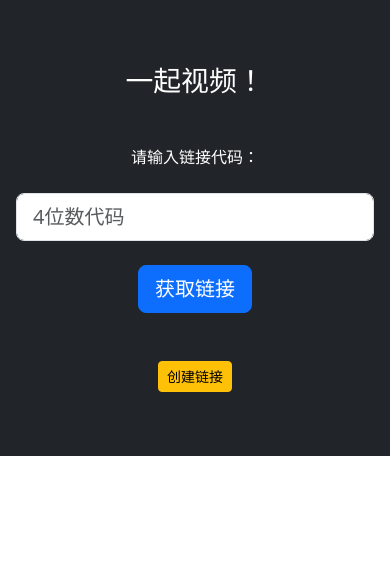
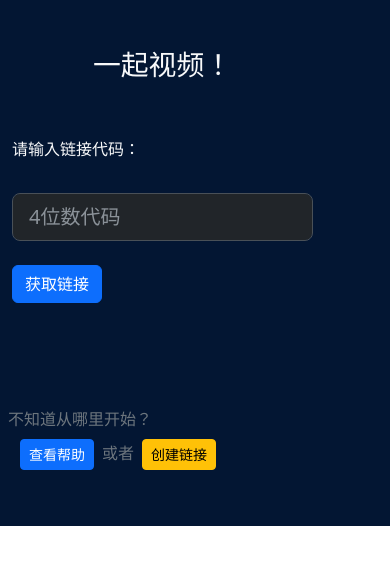
Before and after one commit to CandiceZFish-XYZ/share-link-app, a Next.js app: page / in a window 390 px wide. Shown: the top 564 px of the page. Built offline with nearby package versions, Linux system fonts and the light colour scheme.

Commit message:
react-bootstrap for instructionModal

```diff
--- a/package.json
+++ b/package.json
@@ -18,9 +18,9 @@
     "@trpc/next": "^10.26.0",
     "@trpc/react-query": "^10.26.0",
     "@trpc/server": "^10.26.0",
-    "bootstrap": "^5.3.1",
     "next": "^13.4.2",
     "react": "18.2.0",
+    "react-bootstrap": "^2.9.1",
     "react-dom": "18.2.0",
     "superjson": "1.12.2",
     "zod": "^3.21.4"
--- a/src/pages/_app.tsx
+++ b/src/pages/_app.tsx
@@ -1,7 +1,9 @@
 import { type AppType } from "next/app";
-import "~/styles/bootstrap.min.css";
 import Head from "next/head";
 import { ClerkProvider } from "@clerk/nextjs";
+import Container from "react-bootstrap/Container";
+import Row from "react-bootstrap/Row";
+import Col from "react-bootstrap/Col";
 
 const MyApp: AppType = ({ Component, pageProps }) => {
   return (
@@ -10,15 +12,27 @@ const MyApp: AppType = ({ Component, pageProps }) => {
         <title>宝子链接</title>
         <meta charSet="UTF-8" />
         <meta name="description" content="Generated by create-t3-app" />
+        <link
+          rel="stylesheet"
+          href="https://cdn.jsdelivr.net/npm/bootstrap@5.3.0/dist/css/bootstrap.min.css"
+          integrity="sha384-9ndCyUaIbzAi2FUVXJi0CjmCapSmO7SnpJef0486qhLnuZ2cdeRhO02iuK6FUUVM"
+          crossOrigin="anonymous"
+        />
         {/* <link rel="stylesheet" type="text/css" href="custom.css" /> */}
         <link rel="icon" href="/favicon.ico" />
       </Head>
       <ClerkProvider {...pageProps}>
-        <div className="d-flex text-center text-bg-dark">
-          <div className="cover-container d-flex w-100 h-100 p-3 mx-auto flex-column m-5">
-            <Component {...pageProps} />
-          </div>
-        </div>
+        <Container
+          fluid
+          data-bs-theme="dark"
+          className="bg-primary-subtle text-light py-5"
+        >
+          <Row className="justify-content-md-center">
+            <Col xs={10} lg={8}>
+              <Component {...pageProps} />
+            </Col>
+          </Row>
+        </Container>
       </ClerkProvider>
     </>
   );
--- a/src/pages/index.tsx
+++ b/src/pages/index.tsx
@@ -3,8 +3,18 @@ import { formatDate } from "~/utils/helper";
 import { type UrlLink, type ApiResult } from "~/types/types";
 import Loading from "~/components/Loading";
 import Link from "next/link";
+import Button from "react-bootstrap/Button";
+import Modal from "react-bootstrap/Modal";
+import Col from "react-bootstrap/Col";
+import Row from "react-bootstrap/Row";
+import Form from "react-bootstrap/Form";
 
 export default function Home() {
+  const [show, setShow] = useState(false);
+
+  const handleClose = () => setShow(false);
+  const handleShow = () => setShow(true);
+
   const [linkResult, setLinkResult] = useState<ApiResult<UrlLink>>({
     data: undefined,
     loading: false,
@@ -110,10 +120,13 @@ export default function Home() {
 
   return (
     <main id="home">
-      <div className="mb-5">
-        <h1 className="title">一起视频！</h1>
-      </div>
-      <div>
+      <Row className="mb-5 justify-content-center">
+        <Col xs="auto" as="h1">
+          一起视频！
+        </Col>
+      </Row>
+      <Row className="justify-content-center">
+        <Col xs="auto">
           {linkResult.data ? (
             <DisplayLink />
           ) : (
@@ -125,11 +138,22 @@ export default function Home() {
           )}
           {linkResult.loading && <Loading />}
           {linkResult.errorCode && <ErrorMessage />}
-      </div>
-      <div className="mt-5">
+        </Col>
+      </Row>
+      <div className="mt-5 p-2 text-secondary">
+        <Row className="mb-2">不知道从哪里开始？</Row>
+        <Row className="justify-content-center">
+          <Col>
+            <Button variant="primary" size="sm" onClick={handleShow}>
+              查看帮助
+            </Button>
+            <div className="d-inline p-2">或者</div>
+
             <Link className="btn btn-sm btn-warning" href="/admin">
               创建链接
             </Link>
+          </Col>
+        </Row>
       </div>
     </main>
   );
@@ -146,26 +170,23 @@ function DisplayInput({
 }) {
   return (
     <div className="mb-5">
-      <form onSubmit={handleSubmit}>
-        <div className="form-row">
-          <div className="form-group col-md-2 mx-auto">
-            <label htmlFor="codeForLink">请输入链接代码：</label>
-            <input
+      <Form onSubmit={handleSubmit}>
+        <Form.Group controlId="codeForLlink">
+          <Form.Label>请输入链接代码：</Form.Label>
+          <Form.Control
             type="number"
             className="form-control form-control-lg my-4 col-md-4"
-              id="codeForLink"
             aria-describedby="codeForLlink"
             placeholder="4位数代码"
             step="1"
             value={inputCodeString}
             onChange={(e) => setInputCodeString(e.target.value)}
           />
-            <button type="submit" className="btn btn-lg btn-primary">
+          <Button type="submit" variant="primary">
             获取链接
-            </button>
-          </div>
-        </div>
-      </form>
+          </Button>
+        </Form.Group>
+      </Form>
     </div>
   );
 }
```
Also changed, not shown: src/components/instructionModal.tsx (added, +39 -0 lines), 1 other file (tests, documents, lock files or other folders). Lines whose indentation alone changed are shown as unchanged.
